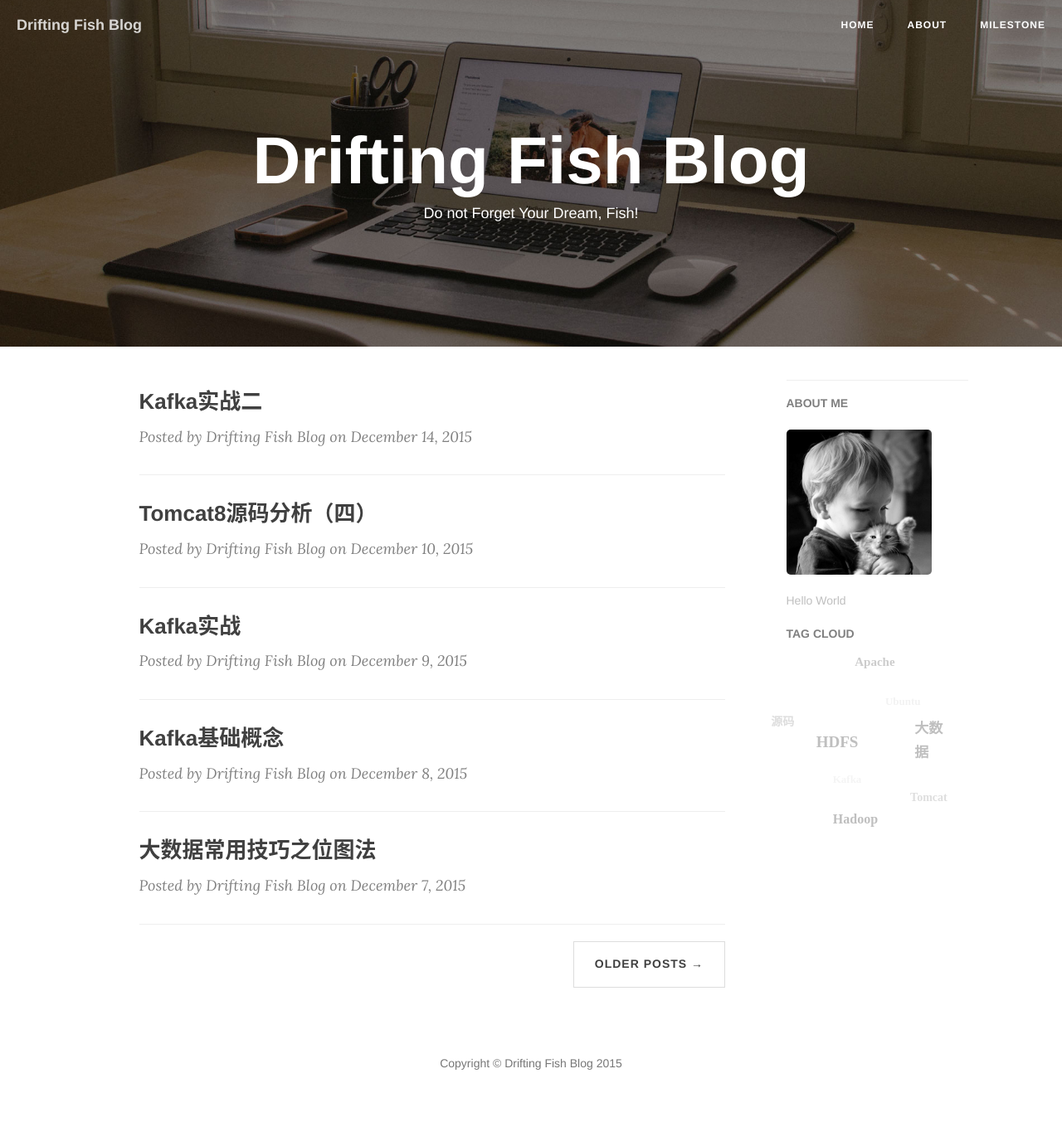
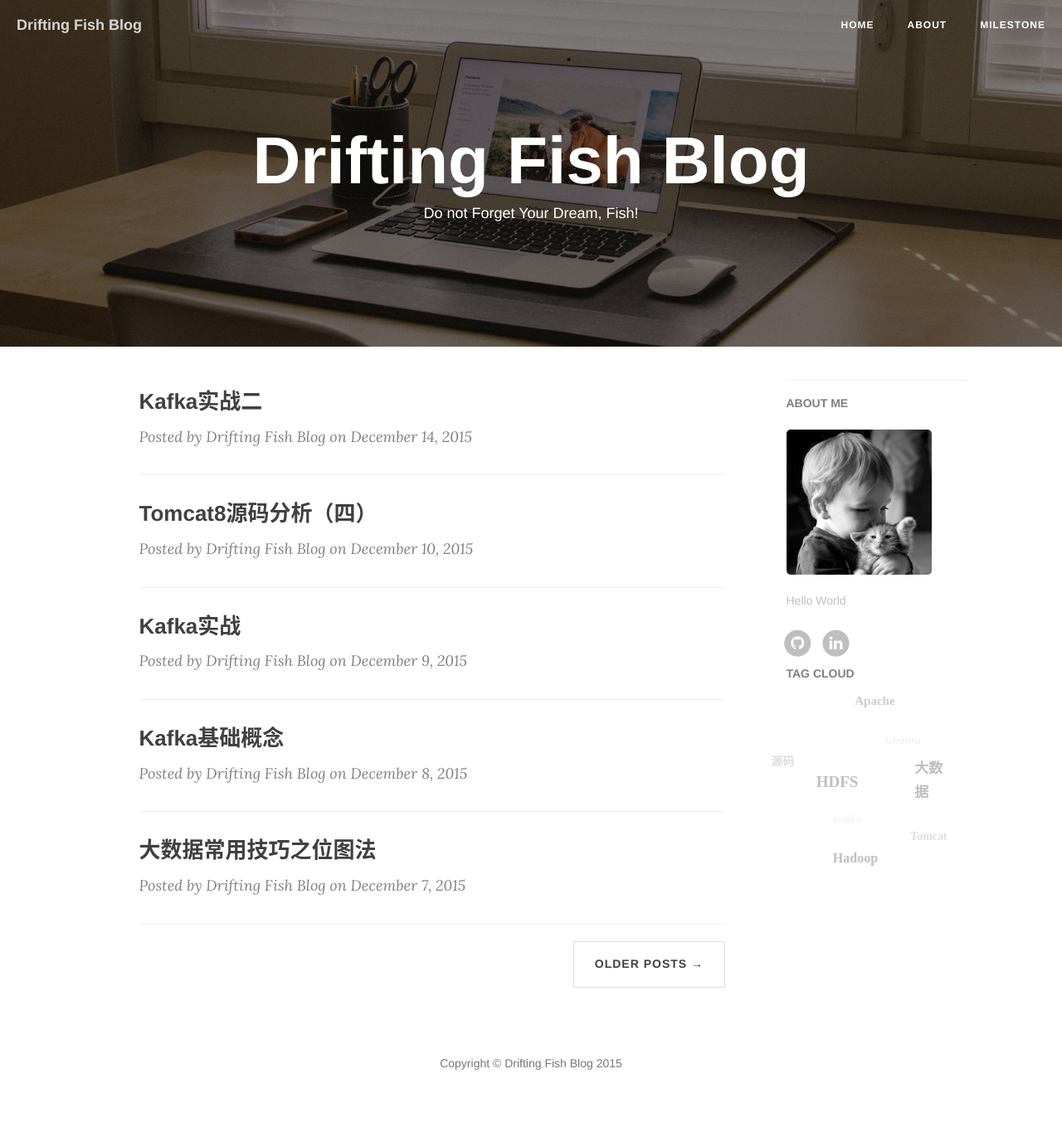
Before and after one commit to gavinfish/gavinfish.github.io, a Jekyll site: the page built from index.html, in a window 1280 px wide. Shown: the whole page at 83% size. Built offline with Jekyll 4.4.1, drawn with Linux system fonts in a browser that asks for light colours; nearby versions of some CDN libraries; the list of posts is cut into pages by our own code.

Commit message:
Fix SNS links missing problem.

```diff
--- a/_layouts/page.html
+++ b/_layouts/page.html
@@ -69,7 +69,7 @@ layout: default
                             </a>
                         </li>
                         {% endif %}
-                        {% if my-info.github_username %}
+                        {% if my-info.github-username %}
                         <li>
                             <a target="_blank" href="https://github.com/{{ my-info.github-username }}">
                                     <span class="fa-stack fa-lg">
@@ -79,7 +79,7 @@ layout: default
                             </a>
                         </li>
                         {% endif %}
-                        {% if my-info.zhihu_username %}
+                        {% if my-info.zhihu-username %}
                         <li>
                             <a target="_blank" href="https://www.zhihu.com/people/{{ my-info.zhihu-username }}">
                                     <span class="fa-stack fa-lg">
@@ -89,7 +89,7 @@ layout: default
                             </a>
                         </li>
                         {% endif %}
-                        {% if my-info.weibo_username %}
+                        {% if my-info.weibo-username %}
                         <li>
                             <a target="_blank" href="http://weibo.com/{{ my-info.weibo-username }}">
                                     <span class="fa-stack fa-lg">
@@ -99,7 +99,7 @@ layout: default
                             </a>
                         </li>
                         {% endif %}
-                        {% if my-info.linkedin_username %}
+                        {% if my-info.linkedin-username %}
                         <li>
                             <a target="_blank" href="http://linkedin.com/in/{{ my-info.linkedin-username }}">
                                     <span class="fa-stack fa-lg">
```
